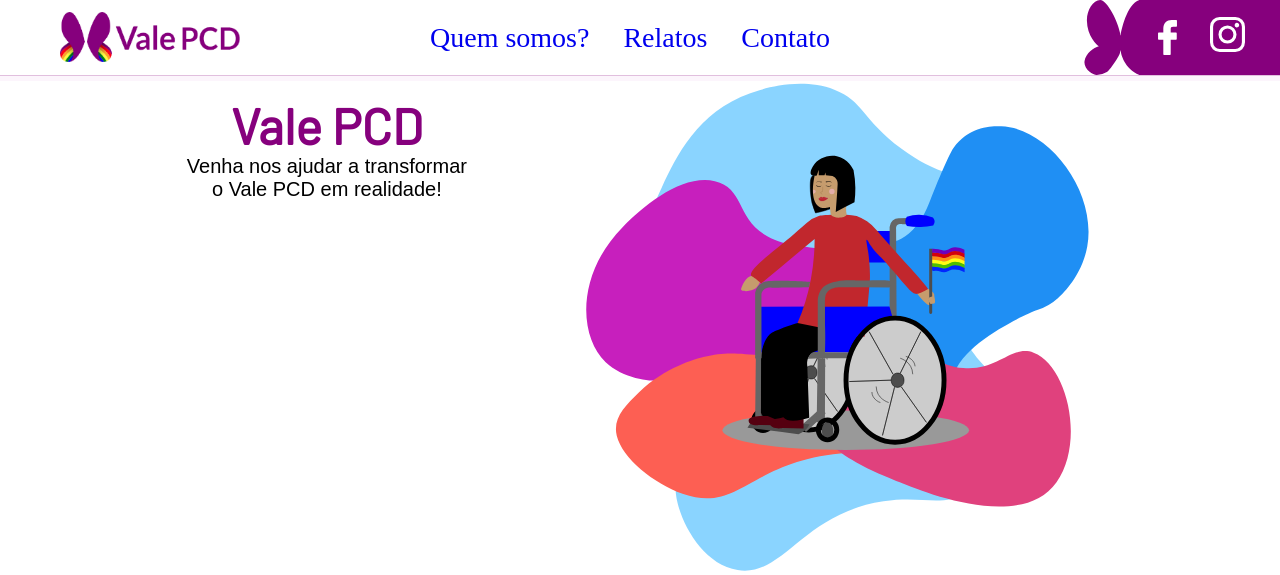
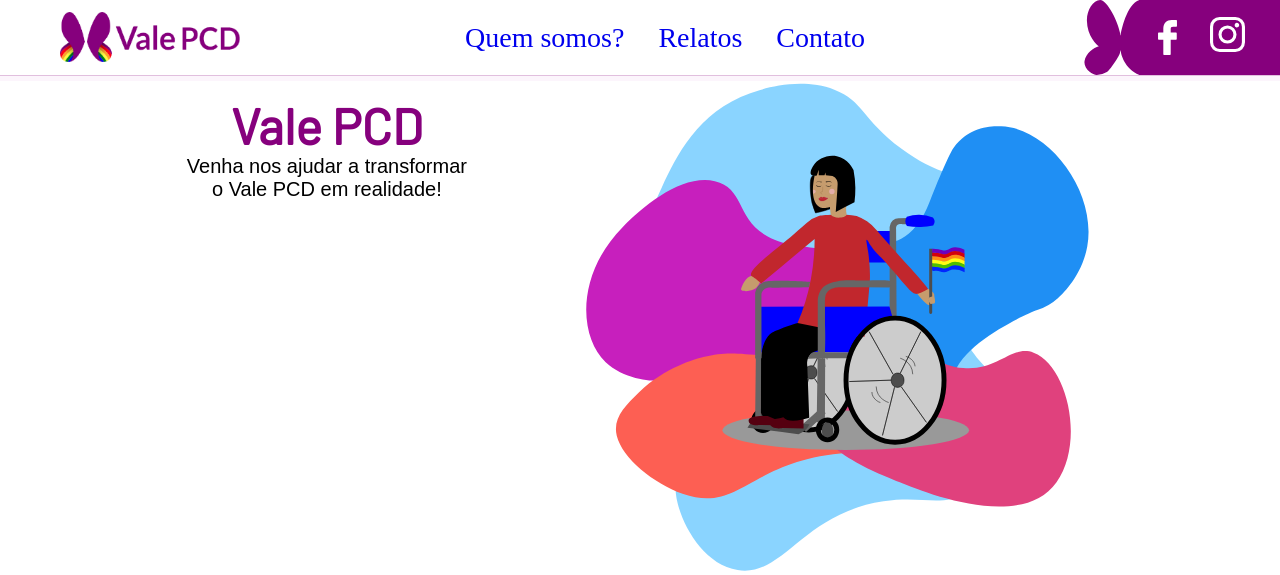
Before and after one commit to citi-onboarding/vale-pcd, a Django app: page / in a window 1280 px wide. Shown: the top 575 px of the page. Run offline with Django 3.2, Linux system fonts and the light colour scheme; data that the repository does not hold is empty; some web fonts are replaced.

Commit message:
Ajustes na navbar

```diff
--- a/static/css/navbar.css
+++ b/static/css/navbar.css
@@ -19,6 +19,8 @@
 }
 .nav-container-sections{
     list-style-type: none;
+    position: relative;
+    left: 35px;
     justify-content: space-between;
     display: flex;
     padding: 0;
```
